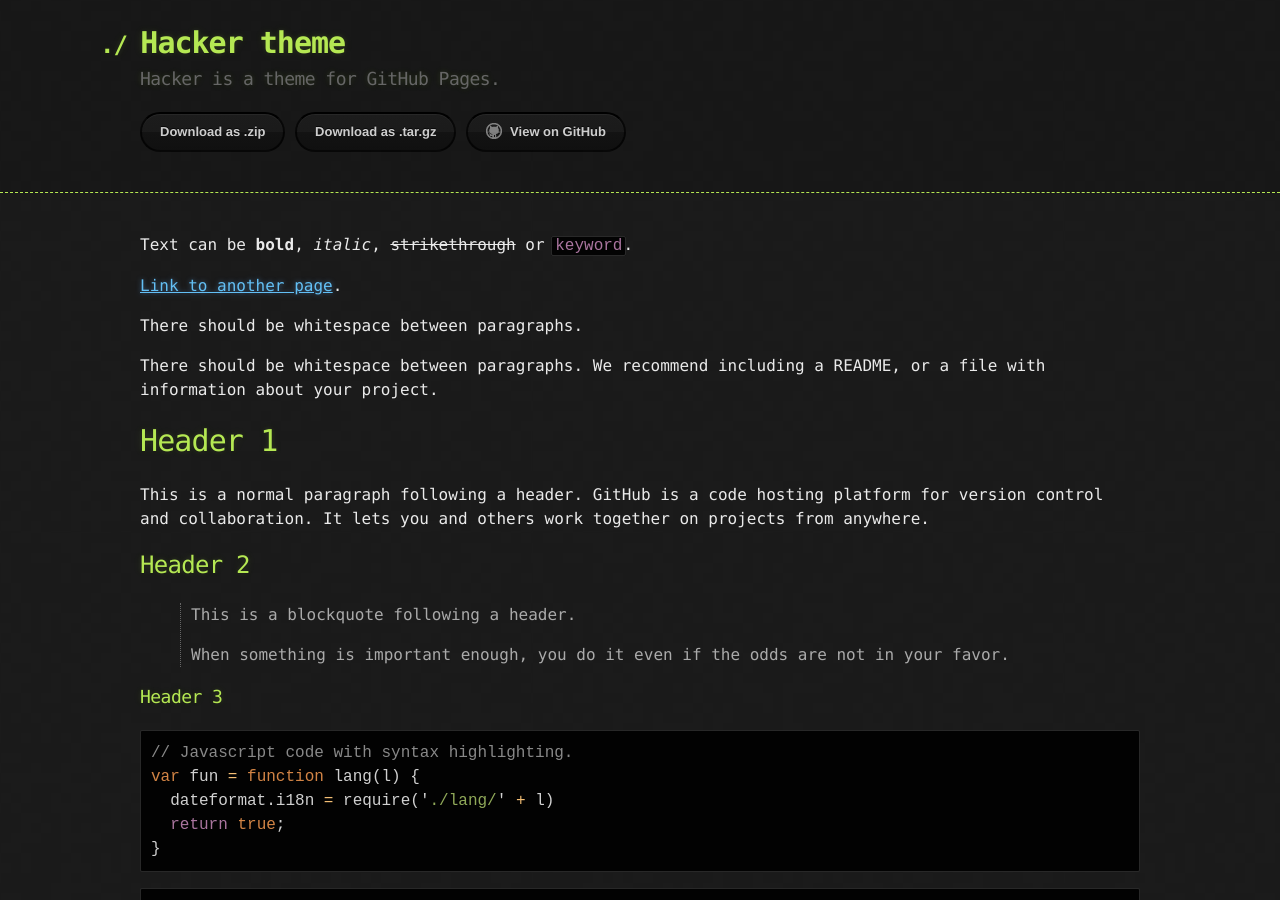
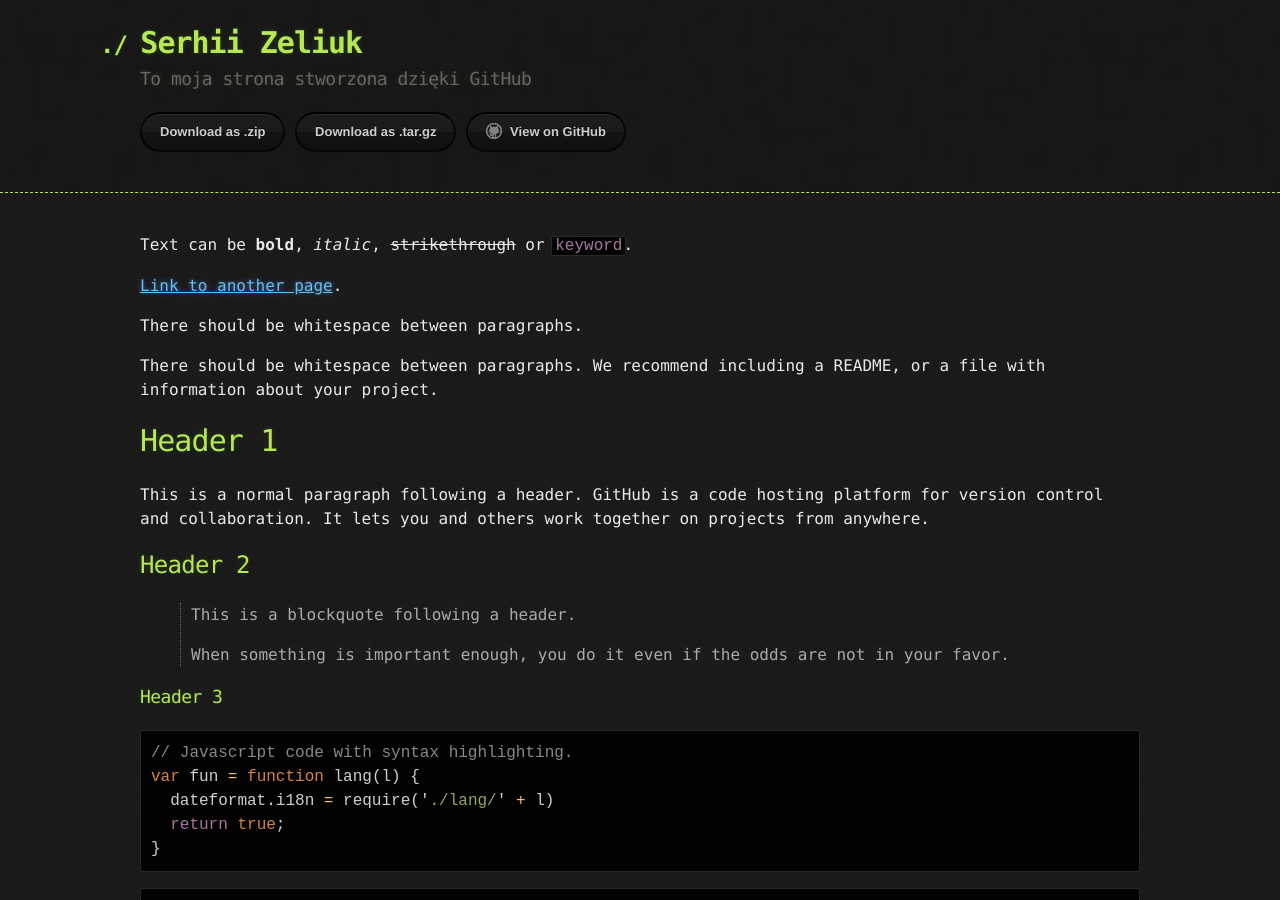
Before and after one commit to SerZeliuk/SerZeliuk.github.io, a Jekyll site: the page built from pages-themes-hacker-4c94250/index.md, in a window 1280 px wide and 900 px high. Built offline with Jekyll 4.4.1, drawn with Linux system fonts in a browser that asks for light colours.

Commit message:
Update _config.yml

```diff
--- a/pages-themes-hacker-4c94250/_config.yml
+++ b/pages-themes-hacker-4c94250/_config.yml
@@ -1,5 +1,5 @@
-title: Hacker theme
-description: Hacker is a theme for GitHub Pages.
+title: Serhii Zeliuk
+description: To moja strona stworzona dzięki GitHub
 show_downloads: true
 google_analytics:
 theme: jekyll-theme-hacker
```
